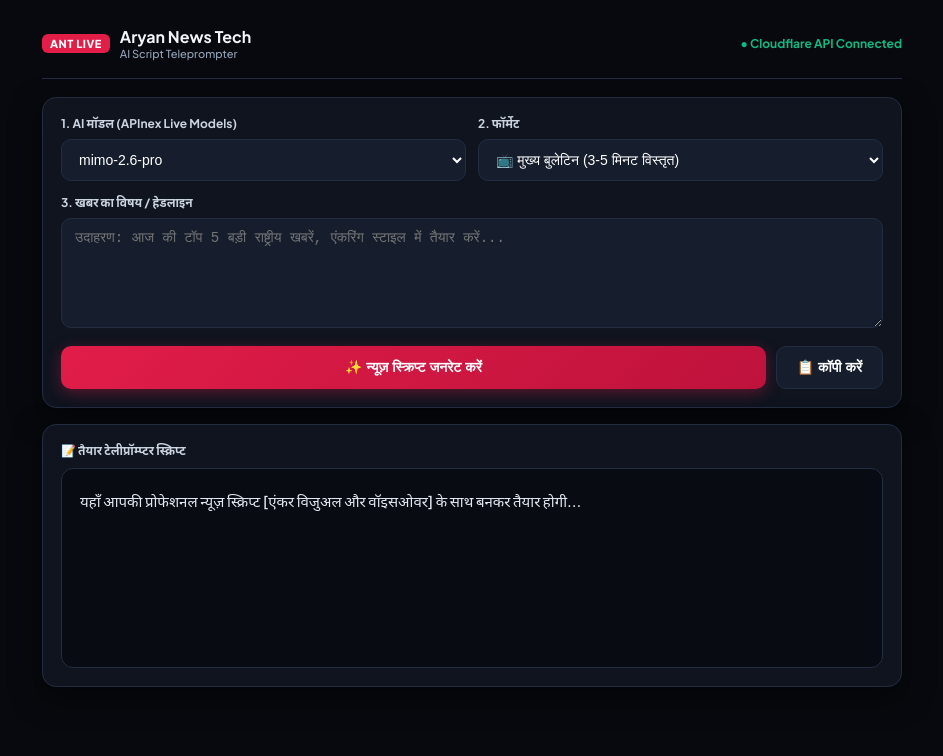
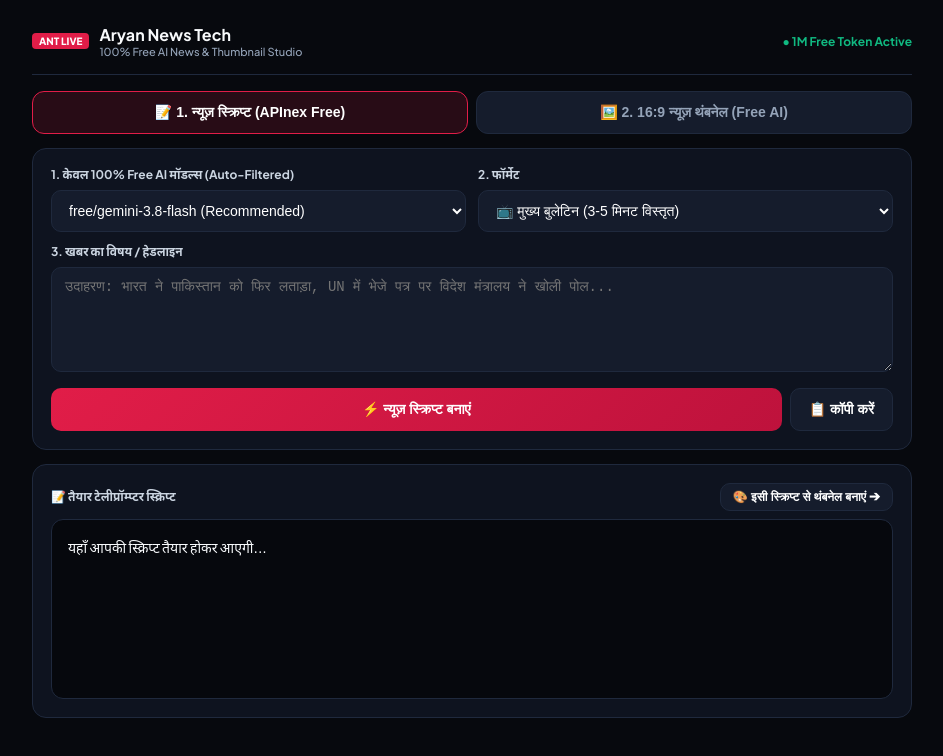
Before and after one commit to Ranbabu/APInex-AI-Studio, a website: page index.html in a window 1280 px wide. Shown: the whole page, without its empty margins (168-1111 px from the left). Drawn offline with Linux system fonts and the light colour scheme; no server answers.

Commit message:
Revise title and enhance UI components
Updated title and improved styles for better UI. Added functionality for generating news scripts and thumbnails.

```diff
--- a/index.html
+++ b/index.html
@@ -3,157 +3,76 @@
 <head>
 <meta charset="UTF-8">
 <meta name="viewport" content="width=device-width, initial-scale=1.0, maximum-scale=1.0">
-<title>Aryan News Tech — AI Script Studio</title>
+<title>Aryan News Tech — Studio Pro</title>
 <link href="https://fonts.googleapis.com/css2?family=Plus+Jakarta+Sans:wght@500;700;800&family=Noto+Sans+Devanagari:wght@500;700&display=swap" rel="stylesheet">
 <style>
-:root {
-  --bg: #07090e;
-  --surface: #0f141f;
-  --surface-2: #161e2e;
-  --border: #232d42;
-  --accent: #e11d48;
-  --green: #10b981;
-  --text: #f1f5f9;
-  --muted: #94a3b8;
-  --radius: 14px;
+:root{
+  --bg:#07090e;--surface:#0e131f;--surface-2:#151c2c;--border:#1f293d;
+  --accent:#e11d48;--green:#10b981;--text:#f8fafc;--muted:#94a3b8;--radius:14px;
 }
-* { box-sizing: border-box; margin: 0; padding: 0; }
-body {
-  background-color: var(--bg);
-  color: var(--text);
-  font-family: 'Plus Jakarta Sans', 'Noto Sans Devanagari', sans-serif;
-  padding: 14px;
-  padding-bottom: 80px;
-}
-.container { max-width: 860px; margin: 0 auto; }
-header {
-  display: flex;
-  justify-content: space-between;
-  align-items: center;
-  padding: 12px 0 18px 0;
-  border-bottom: 1px solid var(--border);
-  margin-bottom: 18px;
-}
-.brand { display: flex; align-items: center; gap: 10px; }
-.live-pill {
-  background: var(--accent);
-  color: #fff;
-  font-size: 11px;
-  font-weight: 800;
-  padding: 3px 8px;
-  border-radius: 6px;
-  letter-spacing: 0.5px;
-}
-.card {
-  background: var(--surface);
-  border: 1px solid var(--border);
-  border-radius: var(--radius);
-  padding: 18px;
-  margin-bottom: 16px;
-  box-shadow: 0 10px 30px rgba(0,0,0,0.5);
-}
-.grid { display: grid; grid-template-columns: 1fr 1fr; gap: 12px; }
-.field { margin-bottom: 14px; }
-label {
-  display: block;
-  font-size: 12px;
-  font-weight: 700;
-  color: #cbd5e1;
-  margin-bottom: 6px;
-}
-input, select, textarea {
-  width: 100%;
-  background: var(--surface-2);
-  border: 1px solid var(--border);
-  border-radius: 10px;
-  padding: 11px 13px;
-  color: #fff;
-  font-size: 14px;
-  outline: none;
-  transition: 0.2s;
-}
-input:focus, select:focus, textarea:focus {
-  border-color: var(--accent);
-  box-shadow: 0 0 0 3px rgba(225, 29, 72, 0.25);
-}
-textarea { min-height: 110px; resize: vertical; }
-.btn-row { display: flex; gap: 10px; margin-top: 6px; }
-.btn {
-  background: var(--surface-2);
-  color: #fff;
-  border: 1px solid var(--border);
-  padding: 12px 20px;
-  border-radius: 10px;
-  font-weight: 700;
-  font-size: 14px;
-  cursor: pointer;
-  display: inline-flex;
-  align-items: center;
-  justify-content: center;
-  gap: 8px;
-  transition: 0.2s;
-}
-.btn:hover { background: #1e293b; }
-.btn-primary {
-  flex: 1;
-  background: linear-gradient(135deg, #e11d48, #be123c);
-  border: none;
-  box-shadow: 0 4px 15px rgba(225, 29, 72, 0.35);
-}
-.btn:disabled { opacity: 0.5; cursor: not-allowed; }
-.result-box {
-  background: #080b12;
-  border: 1px solid var(--border);
-  border-radius: 12px;
-  padding: 18px;
-  font-size: 15px;
-  line-height: 1.8;
-  color: #e2e8f0;
-  white-space: pre-wrap;
-  min-height: 200px;
-}
-.spinner {
-  width: 15px; height: 15px;
-  border: 2px solid rgba(255,255,255,0.3);
-  border-top-color: #fff;
-  border-radius: 50%;
-  animation: spin 0.7s linear infinite;
-}
-@keyframes spin { to { transform: rotate(360deg); } }
-.badge-ok { color: var(--green); font-size: 12px; font-weight: 700; }
-.notice {
-  background: rgba(239, 68, 68, 0.1);
-  border: 1px solid rgba(239, 68, 68, 0.3);
-  color: #f87171;
-  padding: 12px;
-  border-radius: 10px;
-  font-size: 13px;
-  margin-top: 12px;
-  display: none;
-}
-@media (max-width: 600px) { .grid { grid-template-columns: 1fr; } }
+*{box-sizing:border-box;margin:0;padding:0}
+body{background:var(--bg);color:var(--text);font-family:'Plus Jakarta Sans','Noto Sans Devanagari',sans-serif;padding:12px;padding-bottom:80px}
+.container{max-width:880px;margin:auto}
+header{display:flex;justify-content:space-between;align-items:center;padding:12px 0 16px 0;border-bottom:1px solid var(--border);margin-bottom:16px}
+.brand{display:flex;align-items:center;gap:10px}
+.live-pill{background:var(--accent);color:#fff;font-size:10px;font-weight:800;padding:2px 7px;border-radius:4px}
+.tabs{display:grid;grid-template-columns:1fr 1fr;gap:8px;margin-bottom:14px}
+.tab{background:var(--surface-2);border:1px solid var(--border);color:var(--muted);padding:12px;border-radius:12px;font-weight:700;font-size:14px;cursor:pointer;display:flex;align-items:center;justify-content:center;gap:8px;transition:0.2s}
+.tab.active{background:rgba(225,29,72,0.15);border-color:var(--accent);color:#fff}
+.tab-content{display:none}.tab-content.active{display:block}
+.card{background:var(--surface);border:1px solid var(--border);border-radius:var(--radius);padding:18px;margin-bottom:14px}
+.grid{display:grid;grid-template-columns:1fr 1fr;gap:12px}
+.field{margin-bottom:12px}
+label{display:block;font-size:12px;font-weight:700;color:#cbd5e1;margin-bottom:6px}
+input,select,textarea{width:100%;background:var(--surface-2);border:1px solid var(--border);border-radius:10px;padding:11px 13px;color:#fff;font-size:14px;outline:none}
+input:focus,select:focus,textarea:focus{border-color:var(--accent)}
+textarea{min-height:105px;resize:vertical}
+.btn-row{display:flex;gap:8px;margin-top:6px}
+.btn{background:var(--surface-2);color:#fff;border:1px solid var(--border);padding:12px 18px;border-radius:10px;font-weight:700;font-size:14px;cursor:pointer;display:inline-flex;align-items:center;justify-content:center;gap:8px;transition:0.2s}
+.btn:hover{background:#1e293b}
+.btn-primary{background:linear-gradient(135deg,#e11d48,#be123c);border:none;flex:1}
+.btn-green{background:linear-gradient(135deg,#10b981,#059669);border:none;flex:1}
+.btn:disabled{opacity:0.5;cursor:not-allowed}
+.result-box{background:#06080d;border:1px solid var(--border);border-radius:12px;padding:16px;min-height:180px;white-space:pre-wrap;font-size:14px;line-height:1.7}
+.notice{background:rgba(239,68,68,0.1);border:1px solid rgba(239,68,68,0.3);color:#f87171;padding:10px;border-radius:8px;font-size:12px;margin-top:10px;display:none}
+.spinner{width:15px;height:15px;border:2px solid rgba(255,255,255,0.3);border-top-color:#fff;border-radius:50%;animation:s .7s linear infinite}
+@keyframes s{to{transform:rotate(360deg)}}
+#thumbPreview{width:100%;aspect-ratio:16/9;object-fit:cover;border-radius:12px;border:1px solid var(--border);background:#000;display:none;margin-top:14px}
+@media(max-width:600px){.grid{grid-template-columns:1fr}.btn-row{flex-direction:column}}
 </style>
 </head>
 <body>
-
 <div class="container">
   <header>
     <div class="brand">
       <span class="live-pill">ANT LIVE</span>
       <div>
         <b style="font-size:16px;">Aryan News Tech</b>
-        <span style="font-size:11px;color:var(--muted);display:block;">AI Script Teleprompter</span>
+        <span style="font-size:11px;color:var(--muted);display:block;">100% Free AI News & Thumbnail Studio</span>
       </div>
     </div>
-    <div class="badge-ok">● Cloudflare API Connected</div>
+    <div style="font-size:12px;color:var(--green);font-weight:700;">● 1M Free Token Active</div>
   </header>
 
+  <!-- मोड टॉगल टैब्स -->
+  <div class="tabs">
+    <button id="tTab1" class="tab active" onclick="switchTab('script')">📝 1. न्यूज़ स्क्रिप्ट (APInex Free)</button>
+    <button id="tTab2" class="tab" onclick="switchTab('thumb')">🖼️ 2. 16:9 न्यूज़ थंबनेल (Free AI)</button>
+  </div>
+
+  <!-- 1. स्क्रिप्ट जनरेटर टैब -->
+  <div id="scriptSection" class="tab-content active">
     <div class="card">
       <div class="grid">
         <div class="field">
-        <label>1. AI मॉडल (APInex Live Models)</label>
+          <label>1. केवल 100% Free AI मॉडल्स (Auto-Filtered)</label>
           <select id="modelSelect">
-          <option value="loading">मॉडल्स लोड हो रहे हैं...</option>
+            <option value="free/gemini-3.8-flash">free/gemini-3.8-flash (Recommended)</option>
+            <option value="free/mimo-v2.6-pro">free/mimo-v2.6-pro</option>
+            <option value="free/mimo-v2.6-flash">free/mimo-v2.6-flash</option>
+            <option value="free/deepseek-v4.1-flash">free/deepseek-v4.1-flash</option>
+            <option value="free/claude-sonnet-4.6">free/claude-sonnet-4.6</option>
+            <option value="free/gpt-5.6-luna">free/gpt-5.6-luna</option>
           </select>
         </div>
 
@@ -162,7 +81,7 @@ textarea { min-height: 110px; resize: vertical; }
           <select id="format">
             <option value="breaking">🔥 ब्रेकिंग न्यूज़ (1 मिनट फास्ट)</option>
             <option value="bulletin" selected>📺 मुख्य बुलेटिन (3-5 मिनट विस्तृत)</option>
-          <option value="shorts">📱 YouTube Shorts / Reels (60 सेकंड्स)</option>
+            <option value="shorts">📱 YouTube Shorts / Reels (60s)</option>
             <option value="top10">🔟 टॉप 10 फटाफट खबरें</option>
           </select>
         </div>
@@ -170,67 +89,91 @@ textarea { min-height: 110px; resize: vertical; }
 
       <div class="field">
         <label>3. खबर का विषय / हेडलाइन</label>
-      <textarea id="topic" placeholder="उदाहरण: आज की टॉप 5 बड़ी राष्ट्रीय खबरें, एंकरिंग स्टाइल में तैयार करें..."></textarea>
+        <textarea id="topic" placeholder="उदाहरण: भारत ने पाकिस्तान को फिर लताड़ा, UN में भेजे पत्र पर विदेश मंत्रालय ने खोली पोल..."></textarea>
       </div>
 
       <div class="btn-row">
-      <button id="genBtn" class="btn btn-primary" onclick="generateScript()">
-        ✨ न्यूज़ स्क्रिप्ट जनरेट करें
-      </button>
-      <button class="btn" onclick="copyScript()">📋 कॉपी करें</button>
+        <button id="genBtn" class="btn btn-primary" onclick="generateScript()">⚡ न्यूज़ स्क्रिप्ट बनाएं</button>
+        <button class="btn" onclick="copyText('output')">📋 कॉपी करें</button>
       </div>
 
       <div id="errBox" class="notice"></div>
     </div>
 
     <div class="card">
-    <label style="margin-bottom:8px;">📝 तैयार टेलीप्रॉम्प्टर स्क्रिप्ट</label>
-    <div id="output" class="result-box">यहाँ आपकी प्रोफेशनल न्यूज़ स्क्रिप्ट [एंकर विजुअल और वॉइसओवर] के साथ बनकर तैयार होगी...</div>
+      <div style="display:flex;justify-content:space-between;align-items:center;margin-bottom:8px;">
+        <label style="margin:0;">📝 तैयार टेलीप्रॉम्प्टर स्क्रिप्ट</label>
+        <button class="btn" style="padding:6px 12px;font-size:12px;" onclick="transferToThumb()">🎨 इसी स्क्रिप्ट से थंबनेल बनाएं ➔</button>
+      </div>
+      <div id="output" class="result-box">यहाँ आपकी स्क्रिप्ट तैयार होकर आएगी...</div>
+    </div>
+  </div>
+
+  <!-- 2. थंबनेल जनरेटर टैब -->
+  <div id="thumbSection" class="tab-content">
+    <div class="card">
+      <div class="field">
+        <label>YouTube 16:9 थंबनेल प्रॉम्प्ट (हिंदी या अंग्रेज़ी)</label>
+        <textarea id="thumbPrompt" placeholder="उदाहरण: Indian news channel breaking news studio, angry tv anchor, bold red graphics, hyper-realistic, dramatic lighting, 8k resolution..."></textarea>
+      </div>
+
+      <div class="btn-row">
+        <button id="imgBtn" class="btn btn-green" onclick="generateThumbnail()">🎨 16:9 YouTube थंबनेल जनरेट करें (Free HD)</button>
+      </div>
+
+      <div id="imgLoading" style="display:none;text-align:center;padding:20px;color:var(--muted);">
+        <span class="spinner" style="margin:auto;margin-bottom:8px;"></span>
+        16:9 HD थंबनेल तैयार हो रहा है, कृपया 5 सेकंड रुकें...
+      </div>
+
+      <img id="thumbPreview" alt="YouTube Thumbnail">
+
+      <div id="downloadBtnBox" style="display:none;margin-top:12px;">
+        <a id="downloadLink" class="btn" style="width:100%;text-decoration:none;" download="news_thumbnail.jpg" target="_blank">📥 फुल HD थंबनेल डाउनलोड करें</a>
+      </div>
+    </div>
   </div>
 </div>
 
 <script>
-// आपका Cloudflare Worker URL
 const WORKER_BASE = "https://apinex-ai-studio.babu902654.workers.dev/v1";
 const $ = id => document.getElementById(id);
 
-// पेज लोड होते ही APInex से लाइव असली मॉडल्स की लिस्ट लाएगा
+// 1. केवल free/ वाले मॉडल्स को फ़िल्टर करके ड्रॉपडाउन में जोड़ना
 window.addEventListener("DOMContentLoaded", async () => {
   const select = $("modelSelect");
   try {
     const res = await fetch(`${WORKER_BASE}/models`);
     const data = await res.json();
 
-    if (data.data && Array.isArray(data.data) && data.data.length > 0) {
+    if (data.data && Array.isArray(data.data)) {
+      // केवल वही मॉडल रखें जिनके नाम में 'free/' है
+      const freeOnly = data.data.filter(m => m.id.startsWith("free/"));
+
+      if (freeOnly.length > 0) {
         select.innerHTML = "";
-      data.data.forEach(m => {
+        freeOnly.forEach(m => {
           const opt = document.createElement("option");
           opt.value = m.id;
           opt.textContent = m.id;
-        // अगर MiMo या Gemini दिखे तो डिफ़ॉल्ट सेलेक्ट करें
-        if(m.id.includes("mimo") || m.id.includes("gemini") || m.id.includes("free")) {
-          opt.selected = true;
-        }
+          if (m.id === "free/gemini-3.8-flash") opt.selected = true;
           select.appendChild(opt);
         });
-    } else {
-      fallbackModels();
+      }
     }
   } catch (e) {
-    fallbackModels();
+    console.log("Using cached free models list");
   }
 });
 
-function fallbackModels() {
-  const select = $("modelSelect");
-  select.innerHTML = `
-    <option value="mimo-2.6-pro" selected>mimo-2.6-pro</option>
-    <option value="mimo-2.6-flash">mimo-2.6-flash</option>
-    <option value="gemini-2.5-flash">gemini-2.5-flash</option>
-    <option value="free/mimo-2.6-pro">free/mimo-2.6-pro</option>
-  `;
+function switchTab(t){
+  $("scriptSection").classList.toggle("active", t === 'script');
+  $("thumbSection").classList.toggle("active", t === 'thumb');
+  $("tTab1").classList.toggle("active", t === 'script');
+  $("tTab2").classList.toggle("active", t === 'thumb');
 }
 
+// 2. स्क्रिप्ट जनरेट करने का फंक्शन
 async function generateScript() {
   const topic = $("topic").value.trim();
   const model = $("modelSelect").value;
@@ -247,10 +190,10 @@ async function generateScript() {
 
   const systemPrompt = `आप 'Aryan News Tech' के मुख्य टीवी न्यूज़ एंकर हैं।
 नियम:
-1. भाषा: प्राकृतिक, तेज और दमदार हिंदी।
+1. भाषा: 100% स्वाभाविक, तेज और दमदार हिंदी।
 2. प्रारूप: [एंकर ऑन कैमरा], [ग्राफिक्स/विजुअल्स], [साउंड इफेक्ट] के साथ लिखें।
 3. प्रारूप शैली: ${format}
-4. शुरुआत एक धमाकेदार हुक लाइन से करें।`;
+4. शुरुआत एक धमाकेदार हुक से करें।`;
 
   try {
     const res = await fetch(`${WORKER_BASE}/chat/completions`, {
@@ -267,30 +210,69 @@ async function generateScript() {
     });
 
     const data = await res.json();
-
-    if (!res.ok) {
-      throw new Error(data?.error?.message || data?.message || ("HTTP Error " + res.status));
-    }
+    if (!res.ok) throw new Error(data?.error?.message || data?.message || "HTTP Error " + res.status);
 
     const content = data?.choices?.[0]?.message?.content || data?.choices?.[0]?.text;
-    if (!content) throw new Error("मॉडल से खाली उत्तर प्राप्त हुआ।");
+    if (!content) throw new Error("मॉडल से कोई उत्तर नहीं मिला।");
 
     $("output").innerText = content;
-
   } catch (err) {
-    errBox.innerText = "⚠️ त्रुटि: " + err.message + "\n\n(सुझाव: ऊपर ड्रॉपडाउन से कोई अन्य मॉडल चुनकर फिर 'जनरेट' दबाएं)";
+    errBox.innerText = "⚠️ त्रुटि: " + err.message;
     errBox.style.display = "block";
-    $("output").innerText = "स्क्रिप्ट जनरेट नहीं हो सकी। लाल बॉक्स में संदेश देखें।";
+    $("output").innerText = "स्क्रिप्ट जनरेट नहीं हो सकी।";
   } finally {
     btn.disabled = false;
-    btn.innerHTML = "✨ न्यूज़ स्क्रिप्ट जनरेट करें";
+    btn.innerHTML = "⚡ न्यूज़ स्क्रिप्ट बनाएं";
   }
 }
 
-function copyScript() {
-  navigator.clipboard.writeText($("output").innerText).then(() => {
-    alert("✅ स्क्रिप्ट कॉपी हो गई!");
-  });
+// 3. स्क्रिप्ट से थंबनेल प्रॉम्प्ट ऑटो बनाना
+function transferToThumb(){
+  const topic = $("topic").value.trim();
+  if(!topic) return alert("पहले खबर का विषय लिखें या स्क्रिप्ट बनाएं!");
+
+  $("thumbPrompt").value = `Breaking news YouTube thumbnail about: ${topic}, dramatic red studio lights, Indian news channel broadcast style, highly detailed 3D text, realistic faces, 8K ultra HD`;
+  switchTab('thumb');
+  generateThumbnail();
+}
+
+// 4. 16:9 YouTube थंबनेल इंजन (100% Free AI Engine)
+function generateThumbnail(){
+  const prompt = $("thumbPrompt").value.trim();
+  if(!prompt) return alert("थंबनेल के लिए प्रॉम्प्ट लिखें!");
+
+  const btn = $("imgBtn");
+  const loading = $("imgLoading");
+  const img = $("thumbPreview");
+  const dBox = $("downloadBtnBox");
+
+  btn.disabled = true;
+  loading.style.display = "block";
+  img.style.display = "none";
+  dBox.style.display = "none";
+
+  // 1280x720 = Exact 16:9 YouTube Thumbnail ratio
+  const seed = Math.floor(Math.random() * 10000000);
+  const fullPrompt = encodeURIComponent(prompt + ", 16:9 aspect ratio, youtube thumbnail style, 4k resolution");
+  const imageUrl = `https://image.pollinations.ai/prompt/${fullPrompt}?width=1280&height=720&nologo=true&seed=${seed}`;
+
+  img.onload = () => {
+    loading.style.display = "none";
+    img.style.display = "block";
+    btn.disabled = false;
+    dBox.style.display = "block";
+    $("downloadLink").href = imageUrl;
+  };
+  img.onerror = () => {
+    loading.style.display = "none";
+    btn.disabled = false;
+    alert("इमेज लोड होने में समस्या आई, दोबारा कोशिश करें!");
+  };
+  img.src = imageUrl;
+}
+
+function copyText(id) {
+  navigator.clipboard.writeText($(id).innerText).then(() => alert("✅ कॉपी हो गई!"));
 }
 </script>
 </body>
```
Lines whose indentation alone changed are shown as unchanged.
